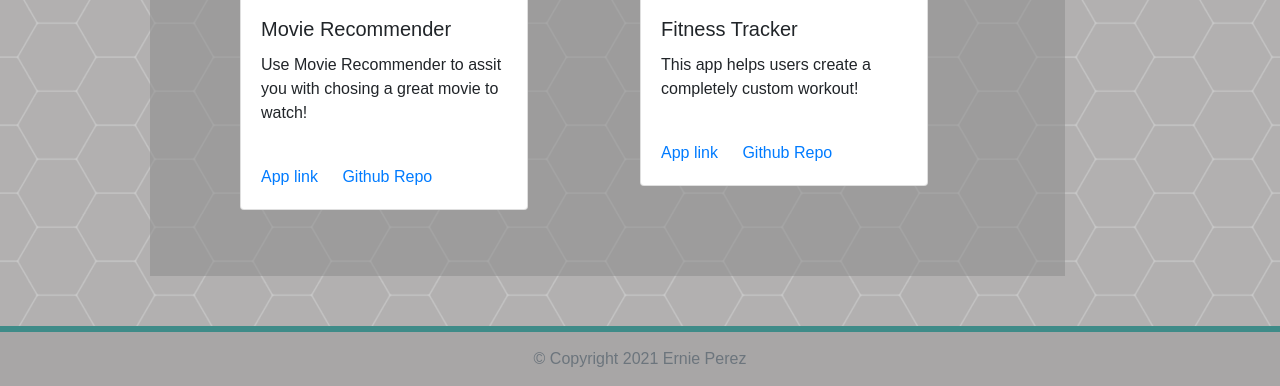
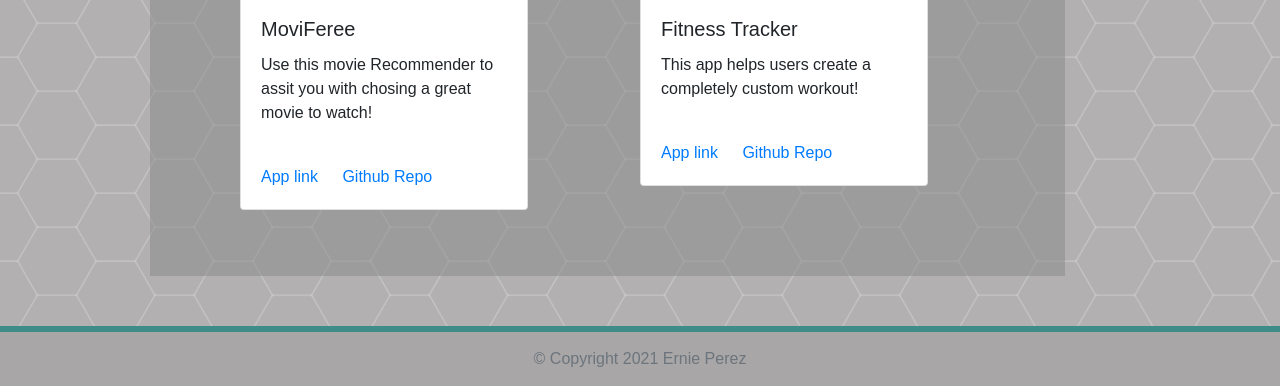
Before and after one commit to jep1220/responsive-portfolio, a plain HTML site: page portfolio.html in a window 1280 px wide. Shown: the part 466-852 px from the top of the page. Drawn offline with nearby package versions, Linux system fonts and the light colour scheme.

Commit message:
final update

```diff
--- a/portfolio.html
+++ b/portfolio.html
@@ -59,8 +59,8 @@
   <div class="movcard" style="width: 18rem;">
   <img src="imgs\Movie.png" class="card-img-top" alt="...">
   <div class="card-body">
-    <h5 class="card-title">Movie Recommender</h5>
-    <p class="card-text">Use Movie Recommender to assit you with chosing a great movie to watch!</p>
+    <h5 class="card-title">MoviFeree</h5>
+    <p class="card-text">Use this movie Recommender to assit you with chosing a great movie to watch!</p>
   </div>
     <div class="card-body">
     <a href="https://damon1v1.github.io/Movie-Recommender/index.html" class="card-link">App link</a>
```
